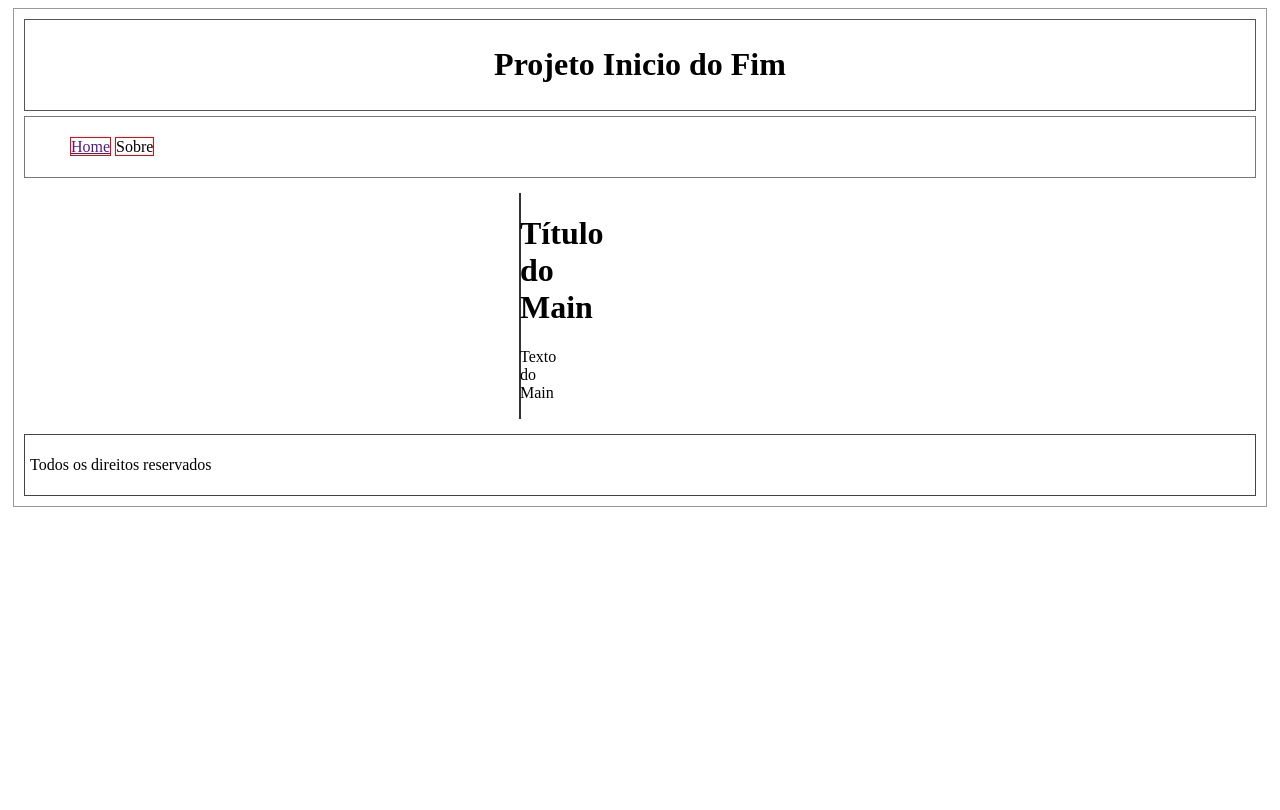
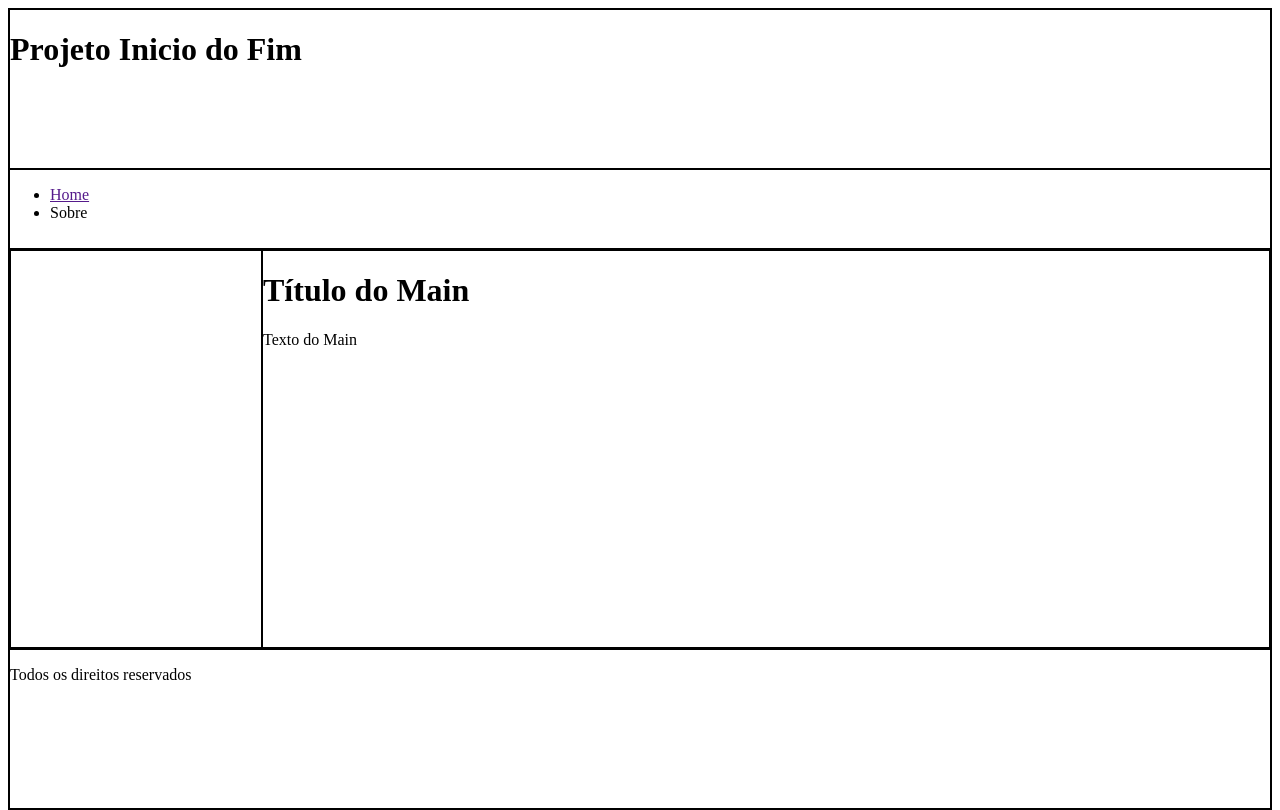
Before and after one commit to MauricioAndrade3c/projeto_optativo, a plain HTML site: page index.html in a window 1280 px wide. Drawn offline with Linux system fonts and the light colour scheme.

Commit message:
Novo estilo grid

```diff
--- /dev/null
+++ b/css/estilo-grid.css
@@ -0,0 +1,35 @@
+body,html{
+	height: 100%;
+}
+
+#container{
+	border: 1px solid #000;
+	height: 100%;
+	display: grid;
+	grid-template-rows: 20% 10% auto 20%;
+}
+#header{
+	border: 1px solid #000;
+}
+
+#main{
+	border: 1px solid #000;
+	display: grid;
+	grid-template-columns: 20% auto;
+}
+
+#main #menu-lateral{
+	border: 1px solid #000;
+}
+
+#main #content{
+	border: 1px solid #000;
+}
+
+#footer{
+	border: 1px solid #000;
+}
+
+#menu{
+	border: 1px solid #000;
+}
--- a/css/estilo.css
+++ b/css/estilo.css
@@ -28,7 +28,7 @@
 
 #main{
 	border: 1px	solid #333;
-	margin: 15px 800px 15px 500px;
+	margin: 15px 5px 15px 5px;
 	/*margin-top: 10px;
 	margin-bottom: 10px;
 	margin-left: 20px;
--- a/index.html
+++ b/index.html
@@ -4,7 +4,7 @@
 	<title>Projeto Inicio do Fim</title>
 	<meta charset="utf-8">
 
-	<link rel="stylesheet" type="text/css" href="css/estilo.css">
+	<link rel="stylesheet" type="text/css" href="css/estilo-grid.css">
 </head>
 <body>
 	<div id="container">
@@ -21,9 +21,12 @@
 		</div>
 
 		<div id="main">
+			<div id="menu-lateral"></div>
+			<div id="content">
 			<h1>Título do Main</h1>
 
-			<p>Texto do Main</p>
+				<p>Texto do Main</p>
+			</div>
 		</div>
 
 		<div id="footer">
```
